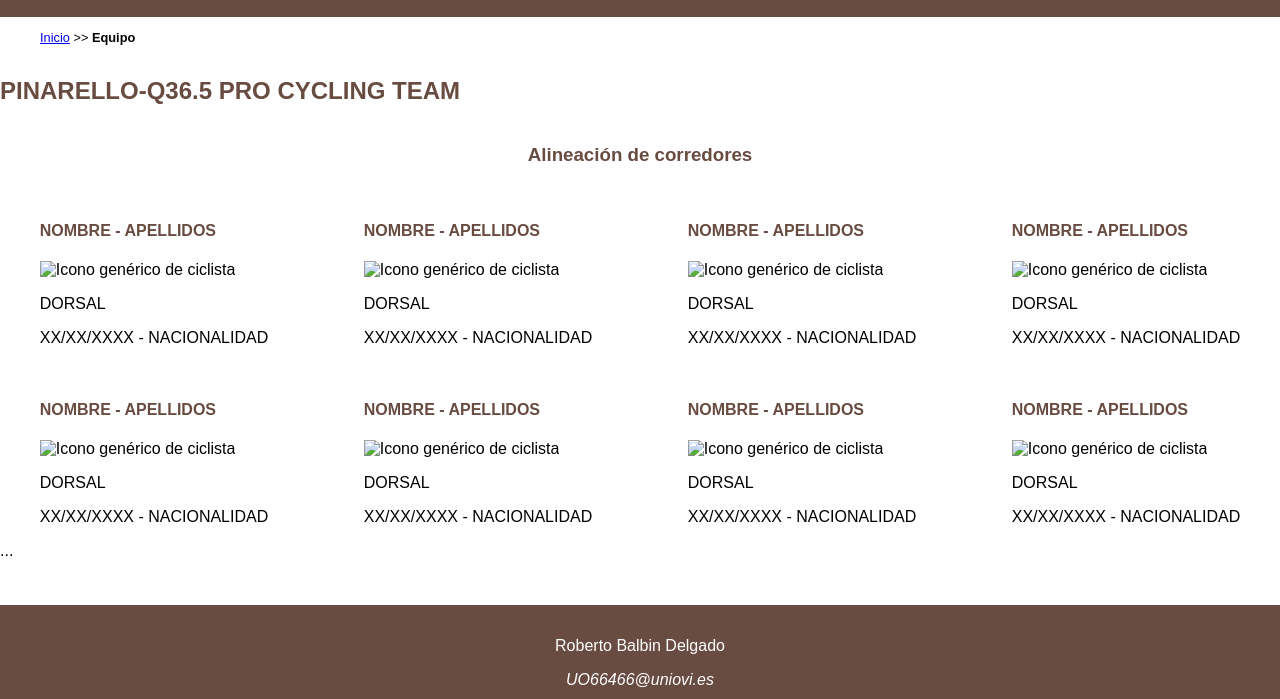
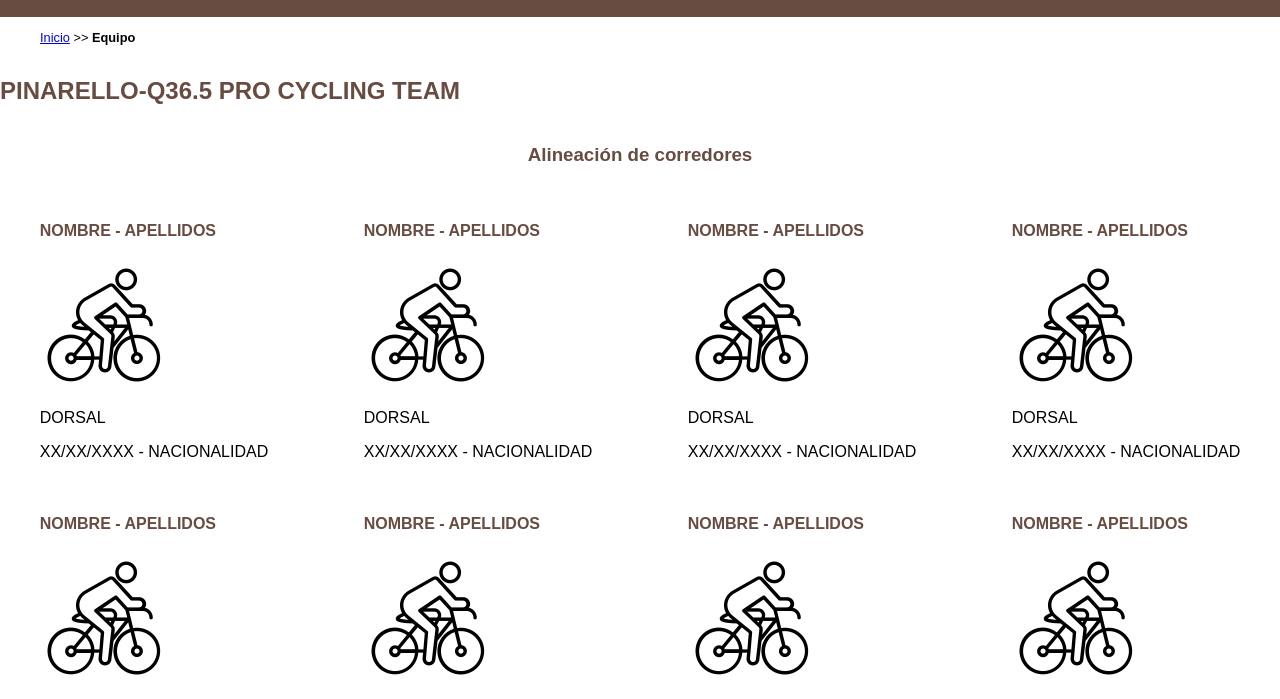
Before and after one commit to uo66466/sew, a plain HTML site: page estilo/equipo.html in a window 1280 px wide. Shown: the part 95-794 px from the top of the page. Drawn offline with Linux system fonts and the light colour scheme.

Commit message:
Add files via upload

```diff
--- a/estilo/equipo.html
+++ b/estilo/equipo.html
@@ -53,7 +53,7 @@
 
     <article>
         <h4>NOMBRE - APELLIDOS</h4>
-        <img src="multimedia/ciclista.png"
+        <img src="../multimedia/ciclista.png"
              alt="Icono genérico de ciclista"
              width="128"
              height="128">
@@ -63,7 +63,7 @@
 
     <article>
         <h4>NOMBRE - APELLIDOS</h4>
-        <img src="multimedia/ciclista.png"
+        <img src="../multimedia/ciclista.png"
              alt="Icono genérico de ciclista"
              width="128"
              height="128">
@@ -73,7 +73,7 @@
 
     <article>
         <h4>NOMBRE - APELLIDOS</h4>
-        <img src="multimedia/ciclista.png"
+        <img src="../multimedia/ciclista.png"
              alt="Icono genérico de ciclista"
              width="128"
              height="128">
@@ -83,7 +83,7 @@
 
     <article>
         <h4>NOMBRE - APELLIDOS</h4>
-        <img src="multimedia/ciclista.png"
+        <img src="../multimedia/ciclista.png"
              alt="Icono genérico de ciclista"
              width="128"
              height="128">
@@ -93,7 +93,7 @@
 
     <article>
         <h4>NOMBRE - APELLIDOS</h4>
-        <img src="multimedia/ciclista.png"
+        <img src="../multimedia/ciclista.png"
              alt="Icono genérico de ciclista"
              width="128"
              height="128">
@@ -103,7 +103,7 @@
 
     <article>
         <h4>NOMBRE - APELLIDOS</h4>
-        <img src="multimedia/ciclista.png"
+        <img src="../multimedia/ciclista.png"
              alt="Icono genérico de ciclista"
              width="128"
              height="128">
@@ -113,7 +113,7 @@
 
     <article>
         <h4>NOMBRE - APELLIDOS</h4>
-        <img src="multimedia/ciclista.png"
+        <img src="../multimedia/ciclista.png"
              alt="Icono genérico de ciclista"
              width="128"
              height="128">
@@ -123,7 +123,7 @@
 
     <article>
         <h4>NOMBRE - APELLIDOS</h4>
-        <img src="multimedia/ciclista.png"
+        <img src="../multimedia/ciclista.png"
              alt="Icono genérico de ciclista"
              width="128"
              height="128">
```
